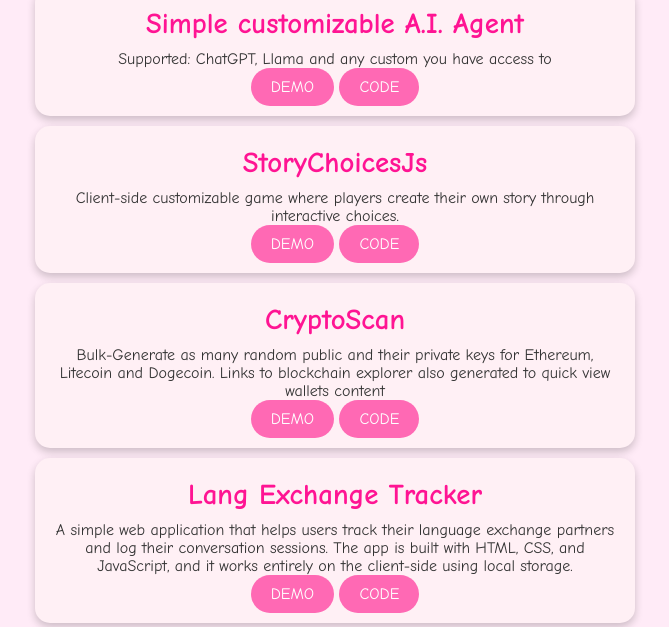
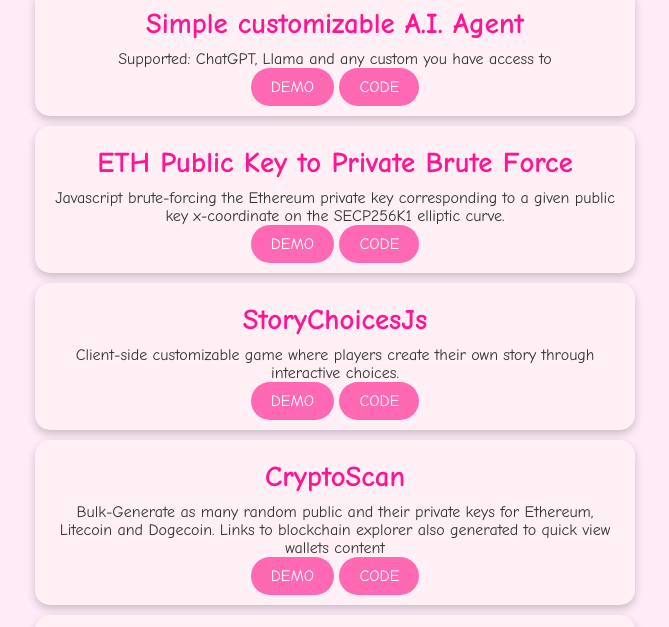
Before and after one commit to jadehamel/jadehamel.fr, a plain HTML site: page index.html in a window 1280 px wide. Shown: the part 164-791 px from the top of the page, without its empty margins (305-974 px from the left). Drawn offline with Linux system fonts and the light colour scheme.

Commit message:
Adding project and encoding file to UTF-8

```diff
--- a/index.html
+++ b/index.html
@@ -18,6 +18,12 @@
                 <p>Supported: ChatGPT, Llama and any custom you have access to</p>
                 <a href="https://ai.jadehamel.fr" target="_blank">DEMO</a>
                 <a href="https://github.com/jadehamel/SuperSimpleChatgptAgent" target="_blank">CODE</a>
+            </div>
+            <div class="project-card">
+                <h3>ETH Public Key to Private Brute Force</h3>
+                <p>Javascript brute-forcing the Ethereum private key corresponding to a given public key x-coordinate on the SECP256K1 elliptic curve.</p>
+                <a href="https://ethbruteforce.jadehamel.fr/" target="_blank">DEMO</a>
+                <a href="https://github.com/jadehamel/ETHPublicKeyBruteForce" target="_blank">CODE</a>
             </div>
             <div class="project-card">
                 <h3>StoryChoicesJs</h3>
```
